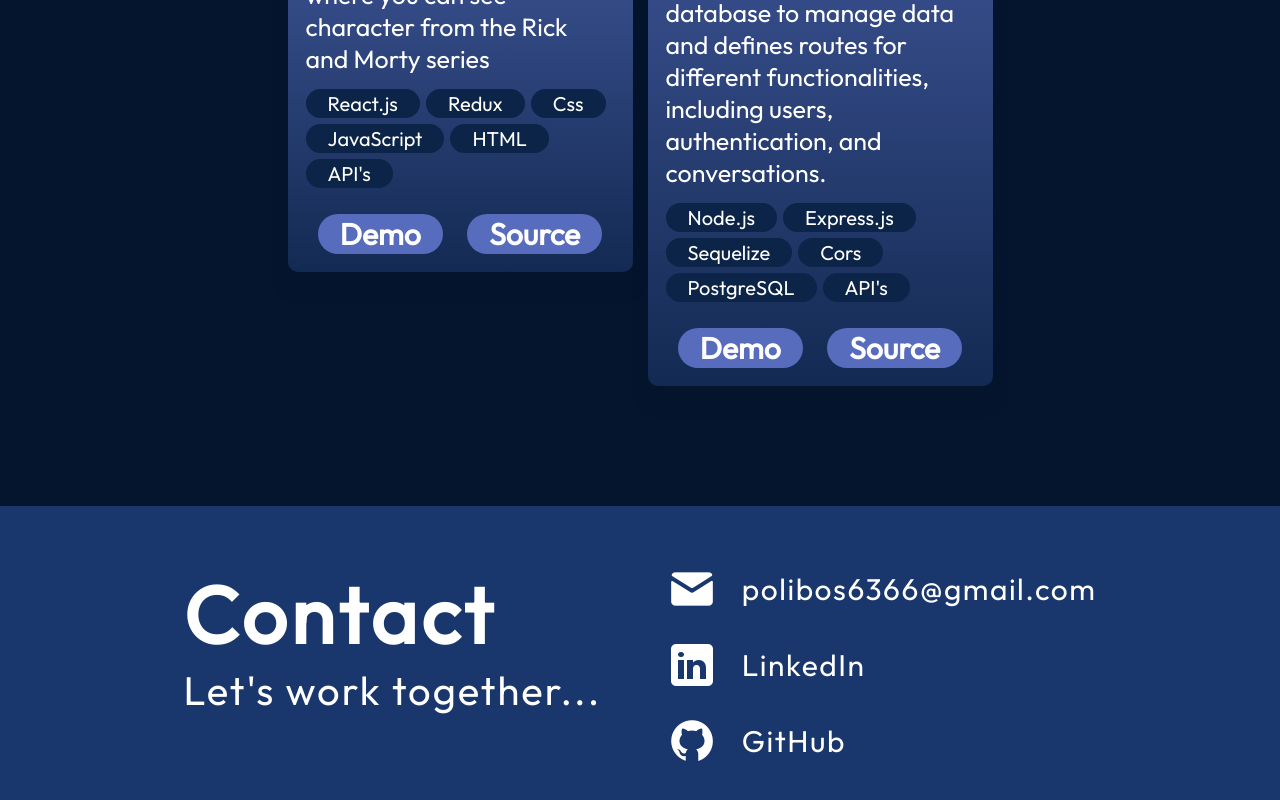
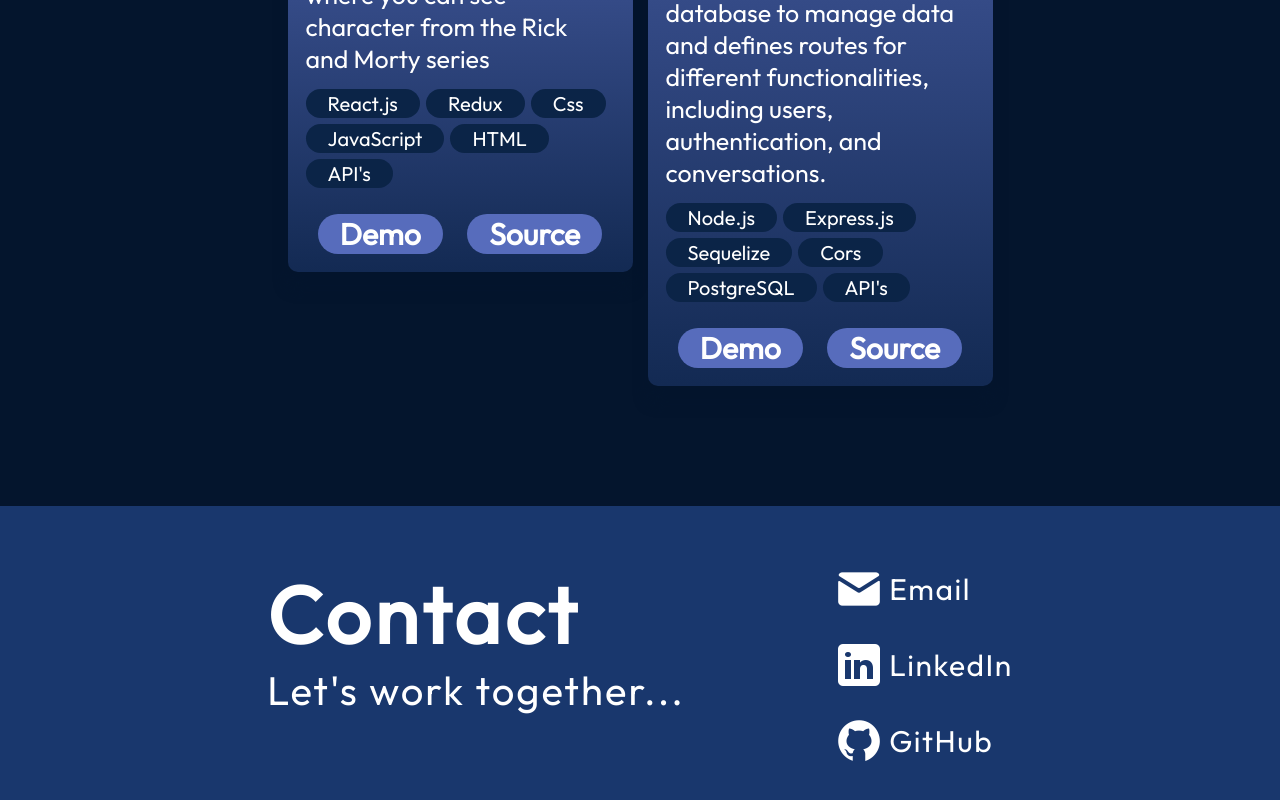
Before and after one commit to Jesus6366/portfolio2025, a React (Vite) app: page / in a window 1280 px wide. Shown: the part 3725-4525 px from the top of the page. Built offline with nearby package versions, Linux system fonts and the light colour scheme.

Commit message:
adjustments made to better mobile experience

```diff
--- a/src/components/Contact/Contact.jsx
+++ b/src/components/Contact/Contact.jsx
@@ -11,8 +11,8 @@ const Contact = () => {
       <ul className={styles.links}>
         <li className={styles.link}>
           <img src={getImageUrl("contact/emailIcon.png")} alt="email icon" />
-          <a target="_blank" href="mailto:polibos@email.com">
-            polibos6366@gmail.com
+          <a target="_blank" href="mailto:polibos6366@email.com">
+            Email
           </a>
         </li>
         <li className={styles.link}>
--- a/src/components/Contact/Contact.module.css
+++ b/src/components/Contact/Contact.module.css
@@ -34,7 +34,7 @@
 .link {
   display: flex;
   align-items: center;
-  gap: 25px;
+  gap: 5px;
 }
 
 .link a {
@@ -58,6 +58,6 @@
   }
 
   .links {
-    align-items: center;
+    align-items: start;
   }
 }
--- a/src/components/Experience/Experience.module.css
+++ b/src/components/Experience/Experience.module.css
@@ -25,7 +25,7 @@
 .skills {
   display: grid;
   grid-template-columns: repeat(3, 1fr);
-  gap: 30px;
+  gap: 15px;
   grid-auto-rows: minmax(100px, auto);
 }
 
```
